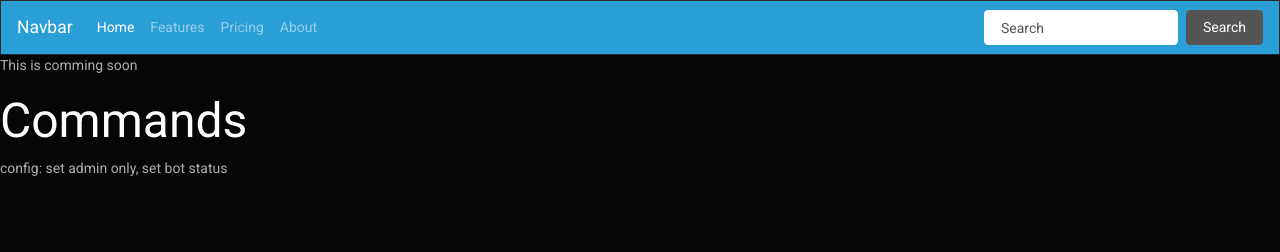
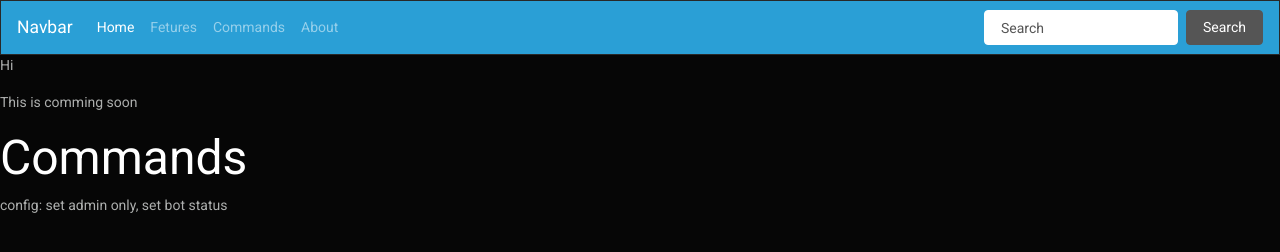
Before and after one commit to insberr/SpiderBot-Code-old, a website: page docs/index.html in a window 1280 px wide. Drawn offline with Linux system fonts and the light colour scheme.

Commit message:
Update index.html

```diff
--- a/docs/index.html
+++ b/docs/index.html
@@ -18,13 +18,13 @@
         <a class="nav-link" href="#">Home <span class="sr-only">(current)</span></a>
       </li>
       <li class="nav-item">
-        <a class="nav-link" href="#">Features</a>
+        <a class="nav-link" href="#fetures">Fetures</a>
       </li>
       <li class="nav-item">
-        <a class="nav-link" href="#">Pricing</a>
+        <a class="nav-link" href="#commands">Commands</a>
       </li>
       <li class="nav-item">
-        <a class="nav-link" href="#">About</a>
+        <a class="nav-link" href="#about">About</a>
       </li>
     </ul>
     <form class="form-inline my-2 my-lg-0">
@@ -33,6 +33,9 @@
     </form>
   </div>
 </nav>
+    <div id="commands">
+      <p>Hi</p>
+    </div>
     <p>This is comming soon</p>
     <h2>Commands</h2>
     <p>config: set admin only, set bot status</p>
```
